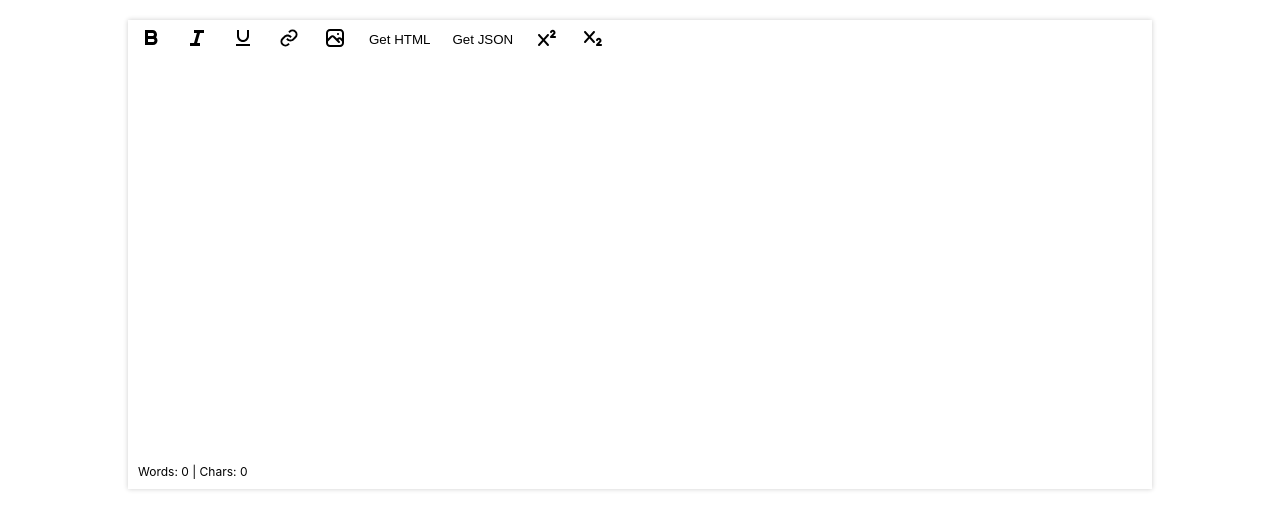
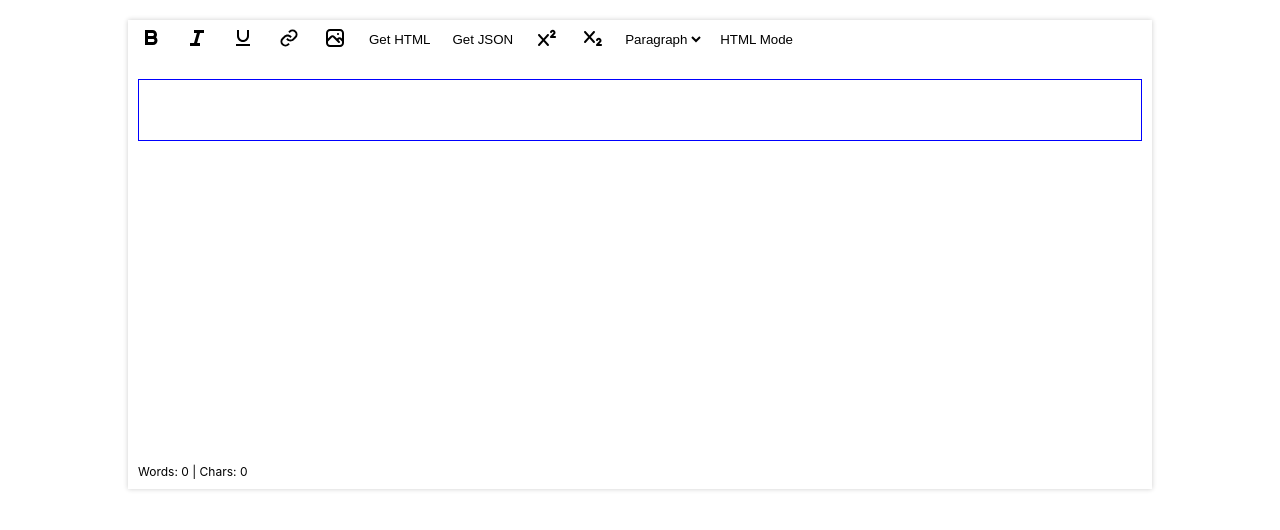
Before and after one commit to mindfiredigital/react-text-igniter, a React (Create React App) app: page / in a window 1280 px wide. Shown: the top 530 px of the page. Built offline with nearby package versions, Linux system fonts and the light colour scheme; the HTML template or start-up script is replaced by a standard one.

Commit message:
feat:add html code and heading tag

```diff
--- a/src/assets/features.json
+++ b/src/assets/features.json
@@ -55,6 +55,14 @@
     "subscript": {
       "tag": "sub",
       "displayName": "Subscript"
+    },
+    "heading": {
+      "tag": "heading",
+      "displayName": "Heading"
+    },
+    "htmlMode": {
+      "tag": "htmlMode",
+      "displayName": "HTML Mode"
     }
   }
 }
--- a/src/components/RichTextEditor.jsx
+++ b/src/components/RichTextEditor.jsx
@@ -1,4 +1,4 @@
-import React from 'react';
+import React,{useState,useEffect} from 'react';
 import { EditorProvider, useEditor } from '../config/EditorContext.jsx';
 import "../styles/RichTextEditor.css";
 import * as Icons from "../assets/Icons.jsx";
@@ -6,11 +6,18 @@ import featuresData from '../assets/features.json';
 
 // Toolbar component to display and manage editor features
 const Toolbar = ({ features }) => {
-  const { formatText, editorRef } = useEditor(); // Accessing editor state and actions from editor context
+  const { formatText, editorRef, currentHeading, changeHeading, isHtmlMode, toggleHtmlMode, applyHeading } = useEditor(); // Accessing editor state and actions from editor context
 
   // Handles feature button clicks, triggering formatting actions in the editor
   const handleFeatureClick = (command, value = null) => {
     formatText(command, value); // Invokes formatting action based on the command and optional value
+  };
+
+  // Handles heading button clicks, triggering heading changes in the editor
+  const handleHeadingChange = (e) => {
+    const heading = e.target.value;
+    changeHeading(heading);
+    applyHeading(heading);
   };
 
   // Generates a JSON representation of the current editor content
@@ -65,6 +72,17 @@ const Toolbar = ({ features }) => {
     alignLeft: <button onClick={() => handleFeatureClick(featuresData.features.justifyLeft.tag)}><Icons.AlignLeftIcon /></button>,
     alignCenter: <button onClick={() => handleFeatureClick(featuresData.features.justifyCenter.tag)}><Icons.AlignCenterIcon /></button>,
     alignRight: <button onClick={() => handleFeatureClick(featuresData.features.justifyRight.tag)}><Icons.AlignRightIcon /></button>,
+    heading: (
+      <select value={currentHeading} onChange={handleHeadingChange}>
+        <option value="p">Paragraph</option>
+        <option value="h1">Heading 1</option>
+        <option value="h2">Heading 2</option>
+        <option value="h3">Heading 3</option>
+        <option value="h4">Heading 4</option>
+        <option value="h5">Heading 5</option>
+        <option value="h6">Heading 6</option>
+      </select>
+    ),
     createLink: <button onClick={() => {
       const url = prompt('Enter the URL');
       handleFeatureClick('createLink', url);
@@ -77,30 +95,94 @@ const Toolbar = ({ features }) => {
     getJson: <button onClick={getJson}>Get JSON</button>,
     superscript: <button onClick={() => handleFeatureClick(featuresData.features.superscript.tag)}><Icons.SuperScriptIcon /></button>,
     subscript: <button onClick={() => handleFeatureClick(featuresData.features.subscript.tag)}><Icons.SubScriptIcon /></button>,
+    htmlMode: (
+      <button onClick={toggleHtmlMode}>
+        {isHtmlMode ? 'Normal Mode' : 'HTML Mode'}
+      </button>
+    ),
   };
 
   // Renders the toolbar with mapped feature buttons
   return (
     <div className="toolbar">
-      {features.map((feature, index) => (
-        <React.Fragment key={index}>
-          {featureButtons[feature]}
-        </React.Fragment>
-      ))}
-    </div>
+    {!isHtmlMode && features.map((feature, index) => (
+      <React.Fragment key={index}>
+        {featureButtons[feature]}
+      </React.Fragment>
+    ))}
+  </div>
   );
 };
 
 // Editor component for rich text editing with word and character count
 const Editor = () => {
-  const { editorRef, wordCount, charCount } = useEditor();
+  const { editorRef, wordCount, charCount, isHtmlMode, toggleHtmlMode } = useEditor();
+  const [content, setContent] = useState('<div class="editor-block active" contenteditable="true" data-type="normal" placeholder="Start typing..."></div>');
+
+  useEffect(() => {
+    const editor = editorRef.current;
+    if (!isHtmlMode && editor.innerHTML !== content) {
+      const selection = window.getSelection();
+      const range = selection.getRangeAt(0);
+      const startOffset = range.startOffset;
+      const startContainer = range.startContainer;
+
+      editor.innerHTML = content;
+
+      if (startContainer.nodeType === Node.TEXT_NODE) {
+        const newRange = document.createRange();
+        newRange.setStart(editor.firstChild.firstChild, startOffset);
+        newRange.collapse(true);
+        selection.removeAllRanges();
+        selection.addRange(newRange);
+      }
+    }
+  }, [isHtmlMode, content, editorRef]);
+
+  const handleNormalModeChange = () => {
+    const newContent = editorRef.current.innerHTML;
+    if (newContent !== content) {
+      setContent(newContent);
+    }
+  };
+
+  const handleHtmlModeChange = (e) => {
+    setContent(e.target.value);
+  };
 
   return (
     <>
-      <div id="editor" ref={editorRef} contentEditable="true">
-        <div className="editor-block" contentEditable="true" data-type="normal" placeholder="Start typing..."></div>
-      </div>
-      <div className="editor-footer">
+      <div
+        id="editor"
+        ref={editorRef}
+        contentEditable={!isHtmlMode}
+        className={isHtmlMode ? 'html-mode' : ''}
+        onInput={handleNormalModeChange}
+        style={{ display: isHtmlMode ? 'none' : 'block' }}
+        dangerouslySetInnerHTML={{ __html: content }}
+      />
+      {isHtmlMode && (
+        <>
+        <textarea
+          className="html-editor"
+          value={content}
+          onChange={handleHtmlModeChange}
+          style={{
+            width: '100%',
+            minHeight: '300px',
+            backgroundColor: 'black',
+            color: 'white',
+            border: 'none',
+            resize: 'vertical'
+          }}
+        />
+        <button onClick={toggleHtmlMode}>
+        {isHtmlMode ? 'Normal Mode' : 'HTML Mode'}
+      </button>
+        </>
+      )}
+      <div className="editor-footer"
+      style={{ display: isHtmlMode ? 'none' : 'block' }}>
         <span>Words: {wordCount}</span> | <span>Chars: {charCount}</span>
       </div>
     </>
--- a/src/config/EditorContext.jsx
+++ b/src/config/EditorContext.jsx
@@ -1,6 +1,7 @@
-import React, { createContext, useContext, useRef } from 'react';
-import { useEditorFormatting } from './UseEditorFormatting';
-import { useEditorState } from './UseEditorState';
+import React, { createContext, useContext, useRef, useState } from "react";
+import { useEditorFormatting } from "./UseEditorFormatting";
+import { useEditorState } from "./UseEditorState";
+import { useHeadingState } from "./UseHeadingState";
 
 // Creating a context for the editor state and actions
 const EditorContext = createContext();
@@ -8,12 +9,28 @@ const EditorContext = createContext();
 // Provider component to wrap around the editor components and provide context
 export const EditorProvider = ({ children }) => {
   const editorRef = useRef(null); // Ref to hold reference to the editor DOM element
-  const { formatText, updateDataAttributes } = useEditorFormatting(editorRef); // Custom hook for text formatting functions
+  const { formatText, updateDataAttributes, applyHeading } = useEditorFormatting(editorRef); // Custom hook for text formatting functions
   const state = useEditorState(editorRef, updateDataAttributes); // Custom hook for managing editor state
+  const [isHtmlMode, setIsHtmlMode] = useState(false);
+  const headingState = useHeadingState();
+
+  const toggleHtmlMode = () => {
+    setIsHtmlMode(!isHtmlMode);
+  };
 
   // Providing editor context with state and actions to child components
   return (
-    <EditorContext.Provider value={{ ...state, formatText, editorRef }}>
+    <EditorContext.Provider
+      value={{
+        ...state,
+        ...headingState,
+        applyHeading,
+        formatText,
+        editorRef,
+        isHtmlMode,
+        toggleHtmlMode,
+      }}
+    >
       {children}
     </EditorContext.Provider>
   );
--- a/src/config/UseEditorFormatting.jsx
+++ b/src/config/UseEditorFormatting.jsx
@@ -25,51 +25,39 @@ export const useEditorFormatting = (editorRef) => {
   const formatText = useCallback((command, value = null) => {
     const activeBlock = document.querySelector('.editor-block.active');
     if (activeBlock) {
-      activeBlock.focus(); // Ensure the active block has focus
-      document.execCommand(command, false, value); // Execute the specified text formatting command
+      activeBlock.focus();
+      document.execCommand(command, false, value);
 
-      // Adjust the data-type attribute based on the executed command
       const currentDataType = activeBlock.getAttribute('data-type') || 'normal';
       const currentStyles = currentDataType.split('-');
       let newStyles = new Set(currentStyles);
 
-      // Toggle or update styles based on the command
-      if (command === featuresData.features.bold.tag) {
-        if (newStyles.has(featuresData.features.bold.tag)) {
-          newStyles.delete(featuresData.features.bold.tag);
-        } else {
-          newStyles.add(featuresData.features.bold.tag);
+      Object.values(featuresData.features).forEach(feature => {
+        if (command === feature.tag) {
+          if (newStyles.has(feature.tag)) {
+            newStyles.delete(feature.tag);
+          } else {
+            newStyles.add(feature.tag);
+          }
         }
-      } else if (command === featuresData.features.italic.tag) {
-        if (newStyles.has(featuresData.features.italic.tag)) {
-          newStyles.delete(featuresData.features.italic.tag);
-        } else {
-          newStyles.add(featuresData.features.italic.tag);
-        }
-      } else if (command === featuresData.features.underline.tag) {
-        if (newStyles.has(featuresData.features.underline.tag)) {
-          newStyles.delete(featuresData.features.underline.tag);
-        } else {
-          newStyles.add(featuresData.features.underline.tag);
-        }
-      } else if (command === featuresData.features.superscript.tag) {
-        if (newStyles.has(featuresData.features.superscript.tag)) {
-          newStyles.delete(featuresData.features.superscript.tag);
-        } else {
-          newStyles.add(featuresData.features.superscript.tag);
-        }
-      } else if (command === featuresData.features.subscript.tag) {
-        if (newStyles.has(featuresData.features.subscript.tag)) {
-          newStyles.delete(featuresData.features.subscript.tag);
-        } else {
-          newStyles.add(featuresData.features.subscript.tag);
-        }
-      }
+      });
 
-      // Update the data-type attribute with the modified styles
       activeBlock.setAttribute('data-type', Array.from(newStyles).join('-') || 'normal');
+      updateDataAttributes(activeBlock);
+    }
+  }, [updateDataAttributes]);
+  const applyHeading = useCallback((heading) => {
+    const activeBlock = document.querySelector('.editor-block.active');
+    if (activeBlock) {
+      const newElement = document.createElement(heading);
+      newElement.innerHTML = activeBlock.innerHTML;
+      newElement.className = activeBlock.className;
+      newElement.setAttribute('contentEditable', 'true');
+      newElement.setAttribute('data-type', activeBlock.getAttribute('data-type') || 'normal');
+      activeBlock.parentNode.replaceChild(newElement, activeBlock);
+      newElement.focus();
+      newElement.classList.add('active');
     }
   }, []);
-
-  return { formatText, updateDataAttributes };
+  return { formatText, updateDataAttributes,applyHeading };
 };
--- a/src/config/UseEditorState.jsx
+++ b/src/config/UseEditorState.jsx
@@ -30,9 +30,13 @@ export const useEditorState = (editorRef, updateDataAttributes) => {
     // Function to handle click events on editor blocks
     const handleClick = (event) => {
       const blocks = editor.querySelectorAll('.editor-block');
-      blocks.forEach((block) => block.classList.remove('active')); // Remove 'active' class from all blocks
-      if (event.target.classList.contains('editor-block')) {
-        event.target.classList.add('active'); // Add 'active' class to clicked block
+      blocks.forEach((block) => block.classList.remove('active'));
+      let target = event.target;
+      while (target !== editor && !target.classList.contains('editor-block')) {
+        target = target.parentNode;
+      }
+      if (target.classList.contains('editor-block')) {
+        target.classList.add('active');
       }
     };
 
--- /dev/null
+++ b/src/config/UseHeadingState.jsx
@@ -0,0 +1,11 @@
+import { useState, useCallback } from 'react';
+
+export const useHeadingState = () => {
+  const [currentHeading, setCurrentHeading] = useState('p');
+
+  const changeHeading = useCallback((heading) => {
+    setCurrentHeading(heading);
+  }, []);
+
+  return { currentHeading, changeHeading };
+};
```
Also changed, not shown: 2 other files (tests, documents, lock files or other folders).
